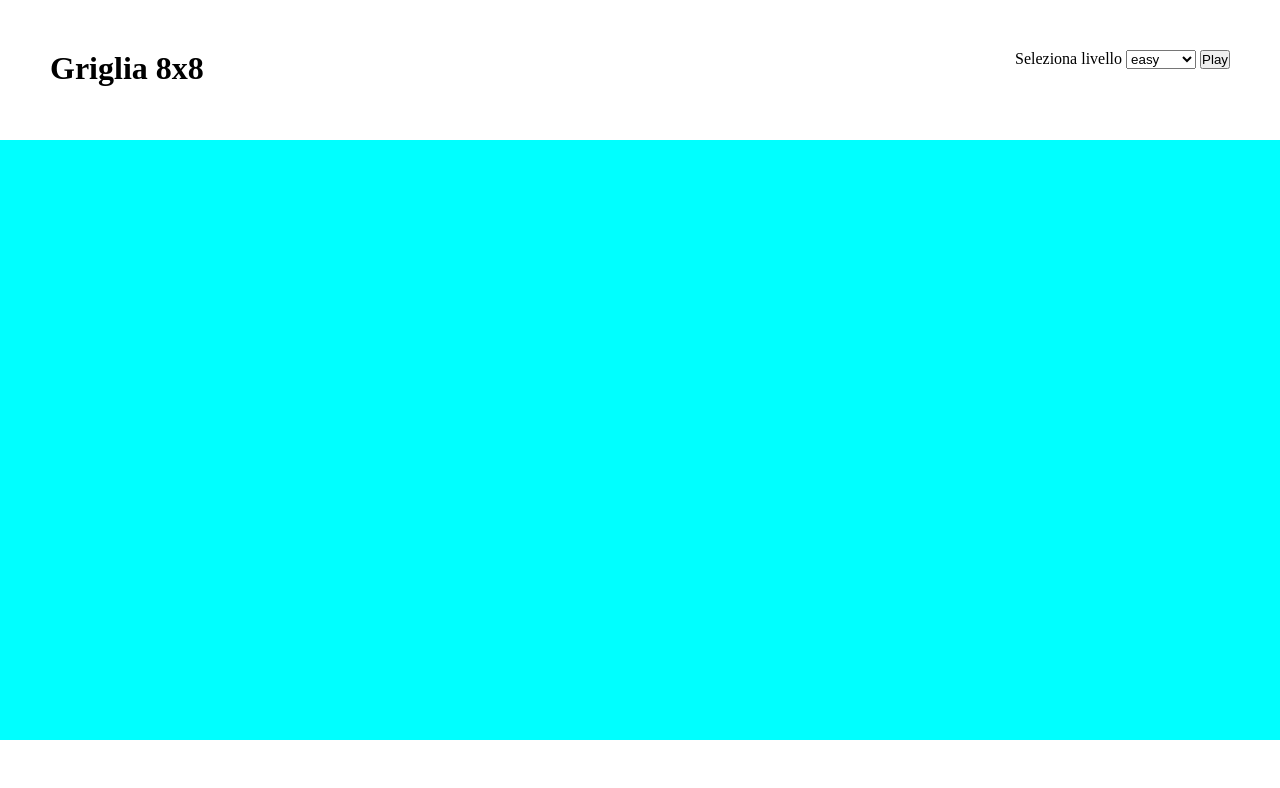
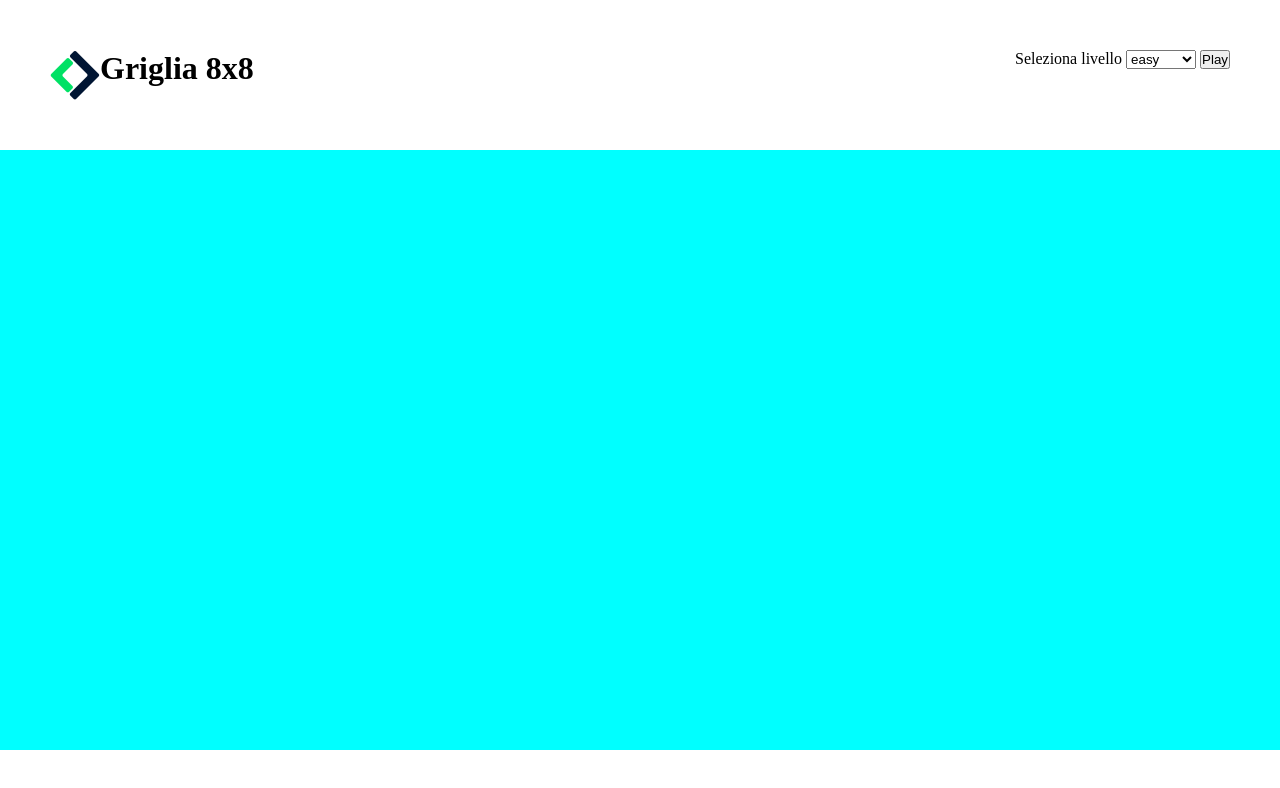
Before and after one commit to LucioGhedo/js-campominato-dom, a plain HTML site: page index.html in a window 1280 px wide. Drawn offline with Linux system fonts and the light colour scheme.

Commit message:
img e altre cose

```diff
--- a/css/style.css
+++ b/css/style.css
@@ -4,8 +4,14 @@
     padding: 0;
     box-sizing: border-box;
 }
+img {
+    width: 50px;
+}
+.logo {
+    display: flex;
+}
 header {
-    height: 40px;
+    height: 50px;
     display: flex;
     justify-content: space-between;
     margin: 50px;
--- a/index.html
+++ b/index.html
@@ -9,7 +9,10 @@
 </head>
 <body>
     <header>
-        <h1>Griglia 8x8</h1>
+        <div class="logo">
+            <img src="img/logo-boolean.png" alt="logo">
+            <h1>Griglia 8x8</h1>
+        </div>
         <div>
             <label for="livello">Seleziona livello</label>
             <select name="livello" id="user-level">
--- a/js/script.js
+++ b/js/script.js
@@ -107,5 +107,5 @@ function manageSquareClick() {
     this.style.pointerEvents = 'none';
 }
 function endGame() {
-    userMessageDiv.innerHTML = `Hai finito il gioco, l'ordine dei click è: ${clickedNumbers}`;
+    userMessageDiv.innerHTML = `Hai finito il gioco, il punteggio è: ${clickedNumbers.length}`;
 }
```
Also changed, not shown: img/logo-boolean.png (added).
